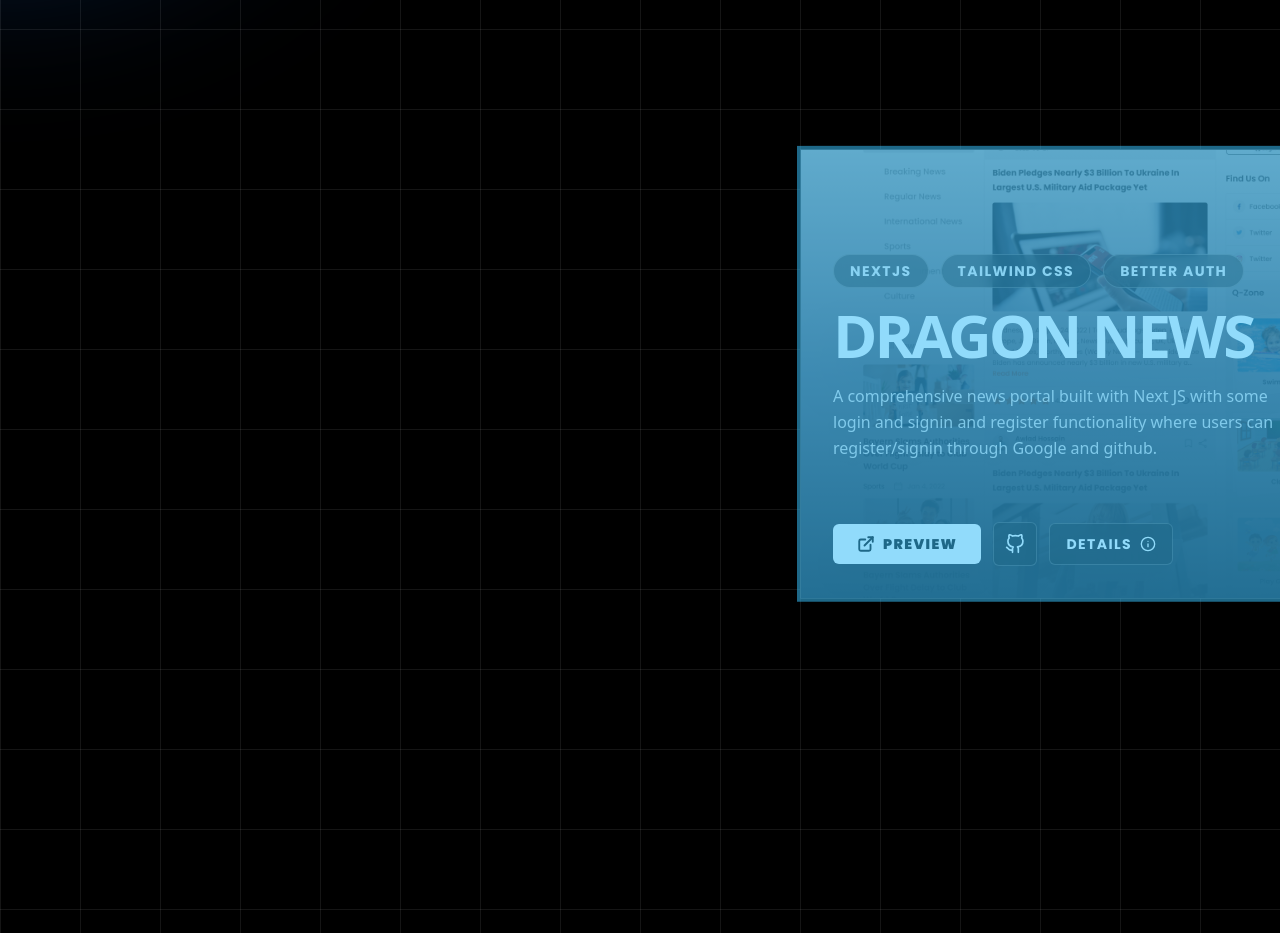
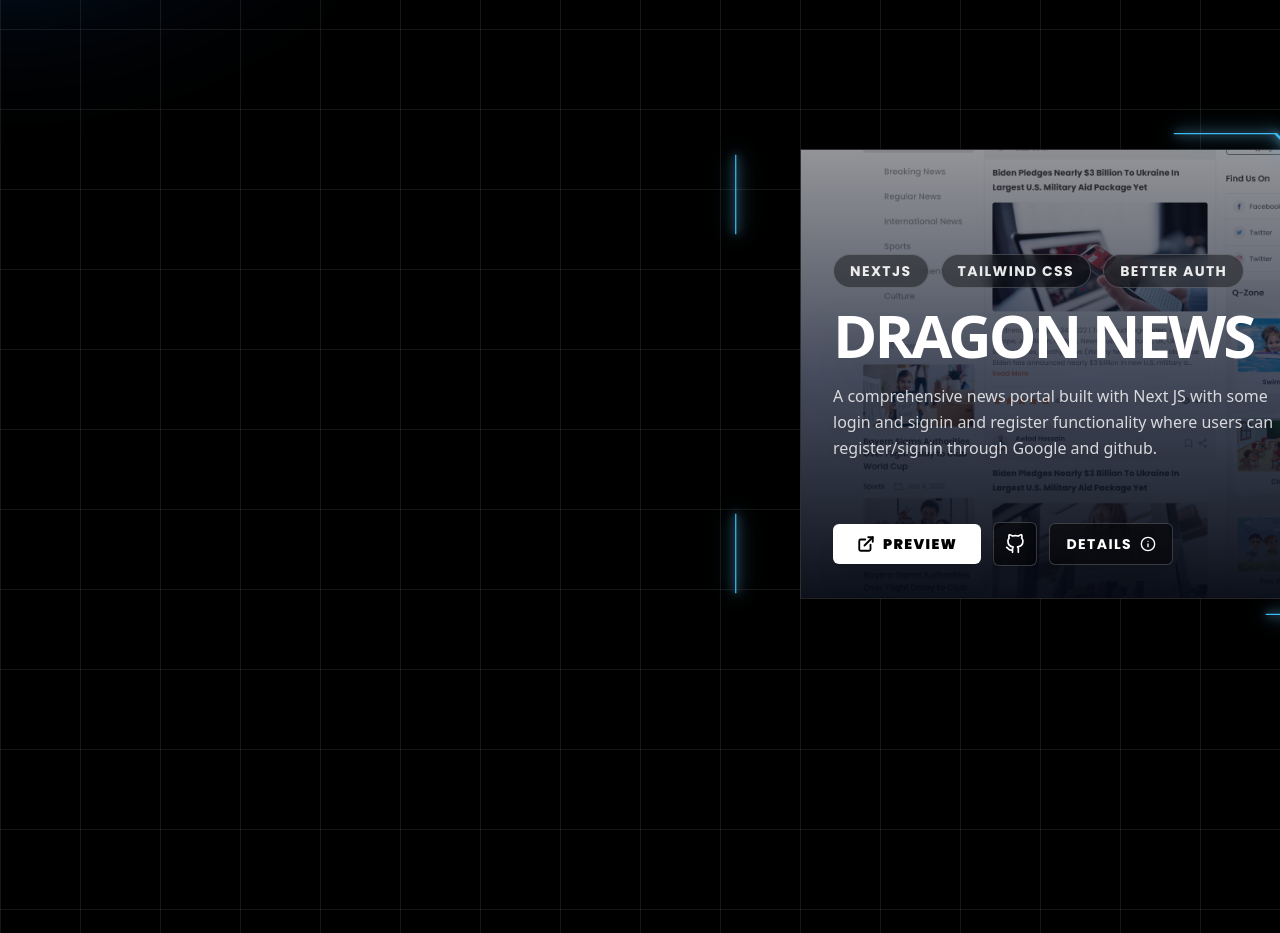
Before and after one commit to ArifKhanEver/Portfolio, a Next.js app: page / in a window 1280 px wide. Shown: the part 6860-7793 px from the top of the page. Built offline with nearby package versions, Linux system fonts and the light colour scheme.

Commit message:
style: align SVG chamfer perfectly with card clip-path and increase parallax speed

```diff
--- a/src/components/FeaturedWork.jsx
+++ b/src/components/FeaturedWork.jsx
@@ -151,18 +151,39 @@
         const frame = card.querySelector('.corner-frame');
         if (!frame) return;
 
-        // Simple fade-in as card enters — stuck to the card, no offset.
+        // Animate stroke-dashoffset to draw the border as the card scrolls in
+        const polylines = frame.querySelectorAll('polyline');
+        polylines.forEach((pl) => {
+          try {
+            const len = pl.getTotalLength ? pl.getTotalLength() : 150;
+            gsap.set(pl, { strokeDasharray: len, strokeDashoffset: len });
+            gsap.to(pl, {
+              strokeDashoffset: 0,
+              ease: "none",
+              immediateRender: false,
+              scrollTrigger: {
+                trigger: card,
+                containerAnimation: horizontalTween,
+                start: "left 85%",
+                end: "center center",
+                scrub: true,
+              }
+            });
+          } catch(e) { /* polyline may not support getTotalLength in SSR */ }
+        });
+
+        // The frame changes position, moving forward (left to right) faster than the card
         gsap.fromTo(frame,
-          { opacity: 0 },
+          { x: -100 },
           {
-            opacity: 1,
+            x: 100,
             ease: "none",
             immediateRender: false,
             scrollTrigger: {
               trigger: card,
               containerAnimation: horizontalTween,
-              start: "left 90%",
-              end: "left 40%",
+              start: "left 100%",
+              end: "right 0%",
               scrub: true,
             }
           }
@@ -308,21 +329,47 @@
               className="project-card-wrapper relative w-[85vw] md:w-[480px] lg:w-[600px] h-[400px] md:h-[450px] flex-shrink-0 cursor-pointer group"
               style={{ perspective: "2000px" }}
             >
-              {/* Neon border frame — same clip-path as card so chamfer aligns perfectly.
-                  Outer neon div is 3px larger on each side. The card sits on top,
-                  leaving exactly 3px of neon color visible as the border. */}
-              <div
+              {/* Neon Corner Frame SVG — viewBox matches the exact dimensions of the lg card + 32px
+                  This ensures the chamfer aligns perfectly with the card's CSS clip-path. */}
+              <svg
                 className="corner-frame absolute pointer-events-none z-30"
+                viewBox="0 0 632 482"
+                preserveAspectRatio="none"
                 style={{
-                  inset: '-3px',
-                  background: '#38bdf8',
-                  clipPath: 'polygon(0 0, calc(100% - 100px) 0, 100% 60px, 100% 100%, 0 100%)',
-                  filter: 'drop-shadow(0 0 10px #38bdf8) drop-shadow(0 0 20px rgba(56,189,248,0.5))',
-                  opacity: 0,
+                  top: '-16px', left: '-16px',
+                  width: 'calc(100% + 32px)',
+                  height: 'calc(100% + 32px)',
+                  filter: 'drop-shadow(0 0 10px #38bdf8) drop-shadow(0 0 4px #7dd3fc)',
                 }}
-              />
+              >
+                {/* top-left L-bracket */}
+                <polyline
+                  points="0,100 0,0 100,0"
+                  fill="none" stroke="#38bdf8" strokeWidth="2.5" strokeLinecap="square"
+                  vectorEffect="non-scaling-stroke"
+                />
+                {/* top-right: LARGE chamfered/diamond-cut corner
+                    Mathematically aligned to perfectly parallel a 60px cut on the card */}
+                <polyline
+                  points="440,0 540,0 632,92 632,192"
+                  fill="none" stroke="#38bdf8" strokeWidth="2.5" strokeLinecap="square"
+                  vectorEffect="non-scaling-stroke"
+                />
+                {/* bottom-left L-bracket */}
+                <polyline
+                  points="0,382 0,482 100,482"
+                  fill="none" stroke="#38bdf8" strokeWidth="2.5" strokeLinecap="square"
+                  vectorEffect="non-scaling-stroke"
+                />
+                {/* bottom-right L-bracket */}
+                <polyline
+                  points="532,482 632,482 632,382"
+                  fill="none" stroke="#38bdf8" strokeWidth="2.5" strokeLinecap="square"
+                  vectorEffect="non-scaling-stroke"
+                />
+              </svg>
 
-              {/* Card Content — sharp chamfered top-right corner matching the SVG frame */}
+              {/* Card Content */}
               <div
                 ref={(el) => cardsRef.current[idx] = el}
                 onMouseMove={(e) => handleMouseMove(e, idx)}
@@ -330,7 +377,7 @@
                 className="relative w-full h-full bg-zinc-900 border border-white/10 shadow-[0_0_50px_rgba(0,0,0,0.5)] transition-transform duration-100 ease-out overflow-hidden"
                 style={{
                   transformStyle: "preserve-3d",
-                  clipPath: "polygon(0 0, calc(100% - 100px) 0, 100% 60px, 100% 100%, 0 100%)",
+                  clipPath: "polygon(0 0, calc(100% - 60px) 0, 100% 60px, 100% 100%, 0 100%)"
                 }}
               >
                 {/* Full Background Image */}
```
